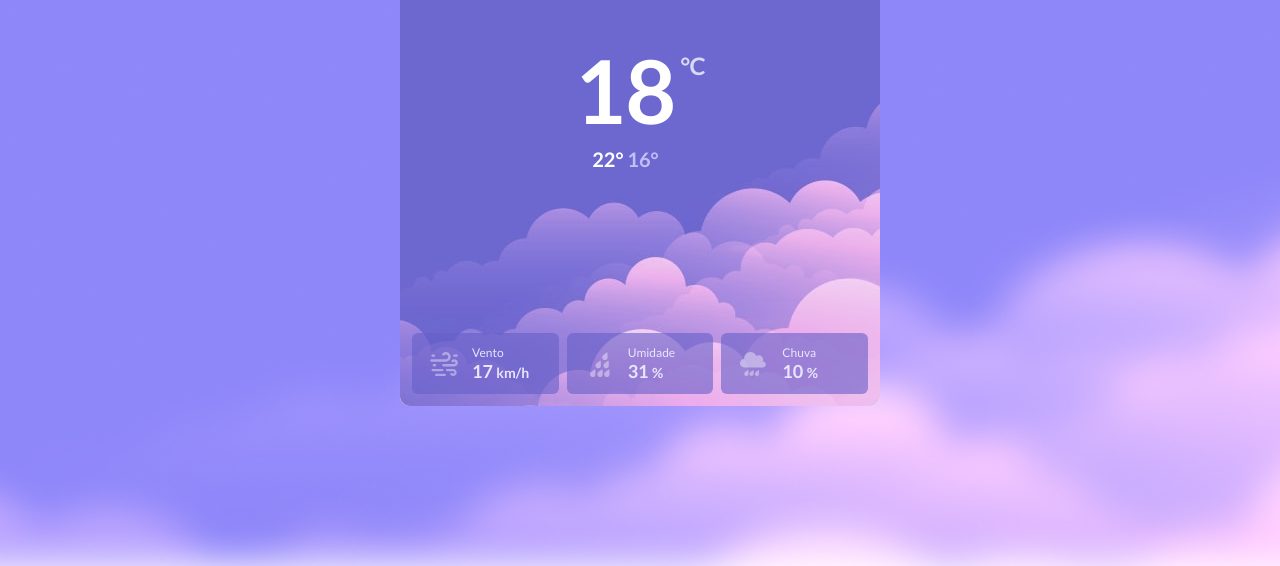
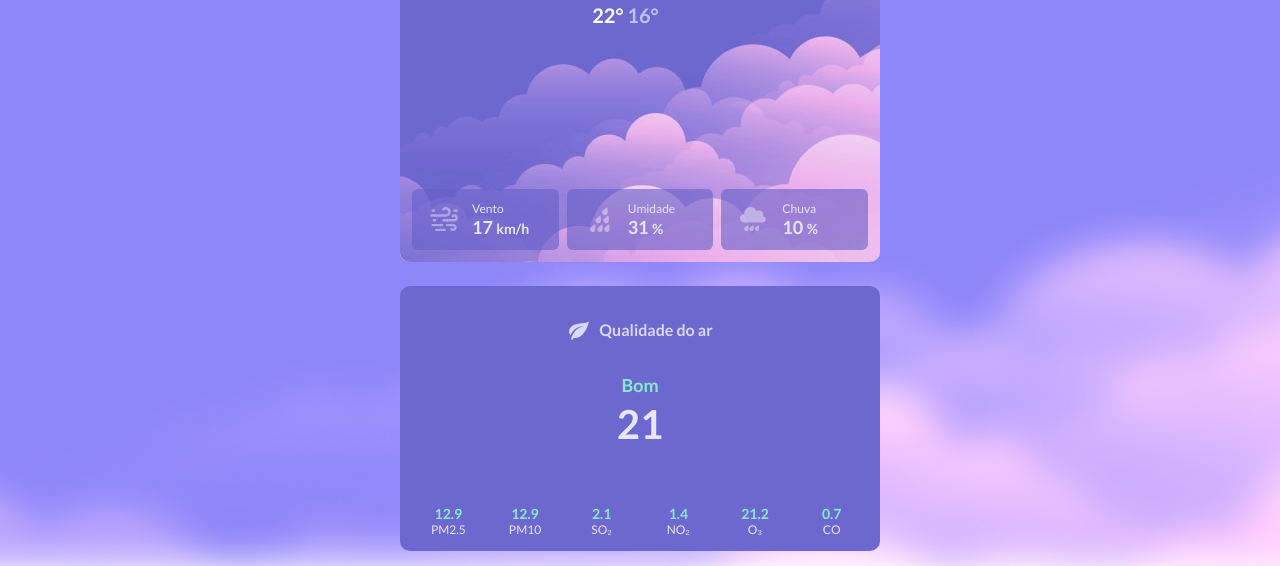
Before and after one commit to Rodrigo-vitorio/WeatherPage, a plain HTML site: page index.html in a window 1280 px wide. Shown: the part 234-800 px from the top of the page. Drawn offline with Linux system fonts and the light colour scheme.

Commit message:
feita a 2°section
Foi feito a 2°section (air-quality)

```diff
--- a/index.html
+++ b/index.html
@@ -49,6 +49,34 @@
                 </div>
             </div>
         </section>
+        <section class="air-quality">
+           <h2 class="title">
+            <img src="imagens/leaf.svg" alt="icone de folha">
+            Qualidade do ar
+           </h2>
+           <p class="good">Bom</p>
+           <p class="number">21</p>
+           <div class="info">
+            <p class="number">
+                12.9 <span>PM2.5</span>
+            </p>
+            <p class="number">
+                12.9 <span>PM10</span>
+            </p>
+            <p class="number">
+                2.1 <span>SO₂</span>
+            </p>
+            <p class="number">
+                1.4 <span>NO₂</span>
+            </p>
+            <p class="number">
+                21.2 <span>O₃</span>
+            </p>
+            <p class="number">
+                0.7 <span>CO</span>
+            </p>
+           </div>
+        </section>
     </main>
 </body>
 </html>
--- a/style.css
+++ b/style.css
@@ -4,6 +4,7 @@
     padding: 0;
     box-sizing: border-box;
     font-family: 'Lato', sans-serif;}
+
 :root{
     font-size: 62.5%;
 }
@@ -15,6 +16,7 @@ main{
     min-height: 100vh;
     display: grid;
     place-content: center;
+    gap: 2.4rem;
 }
 
 section{
@@ -111,3 +113,55 @@ gap: 0.4rem;
 .statistics .stats .info h5 span{
     font-size: 14px;
 }
+/* Daqui pra cima é relacionado a primeira section*/
+
+.air-quality{
+    text-align: center;
+    display: grid;
+    font-weight: 700;
+
+}
+h2.title{
+    color: #DAD8F7;
+
+    display: flex;
+    align-items: center;
+    justify-content: center;
+    gap:0.8rem;
+
+    margin-top:3.2rem ;
+    font-size: 16px;
+}
+.air-quality .good{
+margin-top: 3.2rem;
+font-size: 18px;
+color: #87EBCD;
+}
+.air-quality .number{
+font-size: 40px;
+margin-top: 0.4rem;
+color: #E7E6FB;
+}
+.air-quality .info{
+    display: flex;
+    gap:1.6rem ;
+    justify-content:center;
+    margin-top: 3.5rem;
+    margin-bottom: 1.4rem;
+    padding: 1.8rem 1.8rem 0;
+
+}
+.air-quality .info .number{
+    display: grid;
+  flex: 1;
+    font-size: 14px;
+
+color: #87EBCD;
+}
+.air-quality .info .number span{
+font-weight: 400;
+font-size: 12px;
+
+
+color: #E7E6FB;
+}
```
Also changed, not shown: imagens/leaf.svg (added).
